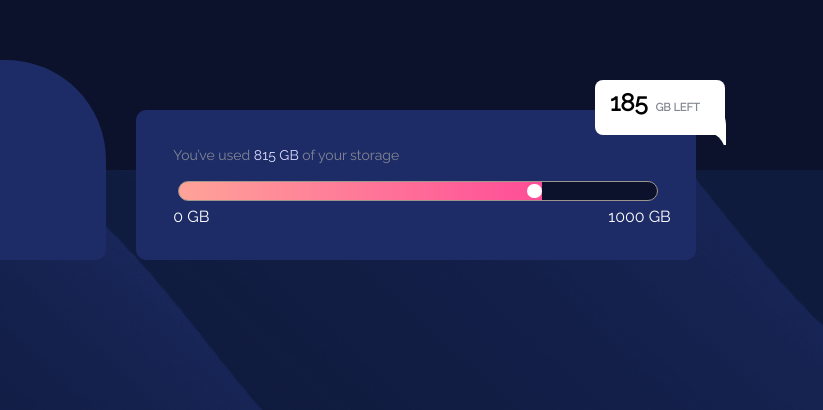
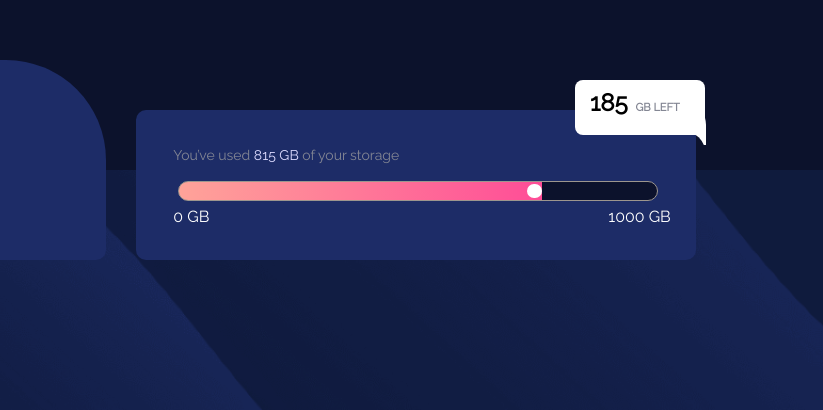
Before and after one commit to Raghda19/Fylo-data-storage-component, a plain HTML site: page index.html in a window 1280 px wide. Shown: the part 390-800 px from the top of the page, 457-1280 px from the left. Drawn offline with nearby package versions, Linux system fonts and the light colour scheme.

Commit message:
Update style.css
Alter border

```diff
--- a/style.css
+++ b/style.css
@@ -113,7 +113,7 @@ input[type='range']::-webkit-slider-thumb {
 #border{
    position: absolute;
    top: 470px;
-   left: 1040px;
+   left: 1020px;
 }
 #border-radius{
     position: relative;
```
